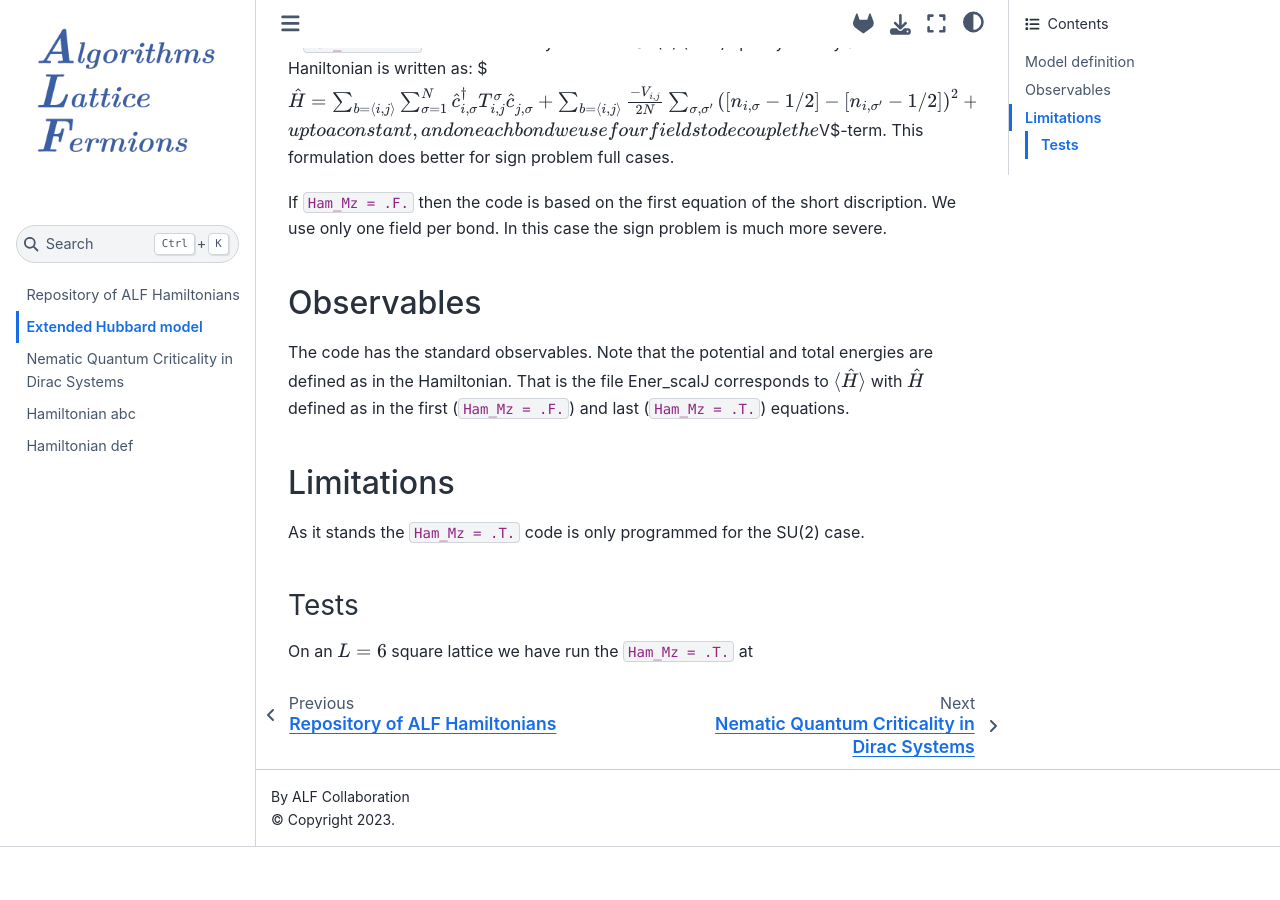
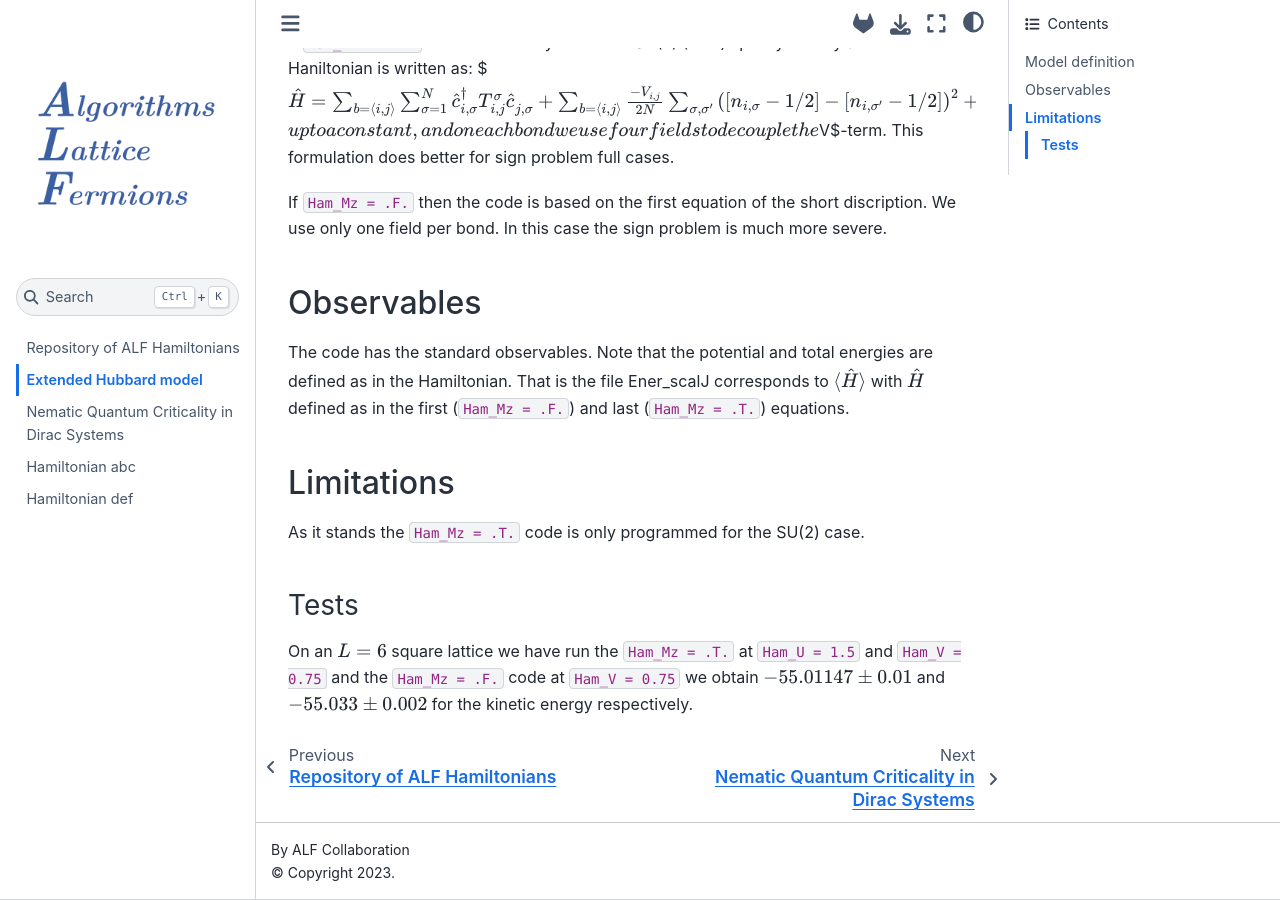
Before and after one commit to ALF-QMC/Hamiltonians, a Jupyter Book: the page built from Hamiltonians/Extended_Hubbard_Model/README.md, in a window 1280 px wide and 900 px high, scrolled down 1375 px. Built offline with Jupyter Book 1.0.4 settings and Sphinx 7.4.7 and the Sphinx Book theme 1.1.4, drawn with Linux system fonts in a browser that asks for light colours; before the commit the page ends 2222 px from its top, so only the background shows below that.

Commit message:
Update file README.md

````diff
--- a/Hamiltonians/Extended_Hubbard_Model/README.md
+++ b/Hamiltonians/Extended_Hubbard_Model/README.md
@@ -66,15 +66,15 @@
 $$
 up to a constant, and on each bond we use four fields  to  decouple the $V$-term.  This formulation does better for  sign problem full cases.
 
-If  ```Ham_Mz = .F.```  then the code is based  on   the first equation of the short discription.  We use only one field per bond.  In this case the sign problem is much more severe.
+If  `Ham_Mz = .F.`  then the code is based  on   the first equation of the short discription.  We use only one field per bond.  In this case the sign problem is much more severe.
 
 ## Observables
-The code  has  the standard  observables. Note that  the potential and  total  energies  are   defined  as in the  Hamiltonian.   That is   the file Ener\_scalJ   corresponds to
-  $\langle \hat{H}   \rangle$  with  $\hat{H}$  defined  as  in the  first  (```Ham_Mz = .F.```)  and last (```Ham_Mz = .T.```) equations.
+The code  has  the standard  observables. Note that  the potential and  total  energies  are   defined  as in the  Hamiltonian.   That is   the file Ener_scalJ   corresponds to
+  $\langle \hat{H}   \rangle$  with  $\hat{H}$  defined  as  in the  first  (`Ham_Mz = .F.`)  and last (`Ham_Mz = .T.`) equations.
 
 ## Limitations
 As  it  stands  the  ```Ham_Mz = .T.```  code  is only programmed for  the SU(2) case.
 
 ### Tests
 
-On an $L=6$  square lattice  we  have run the  ```Ham_Mz = .T.```   at
+On an $L=6$  square lattice  we  have run the  `Ham_Mz = .T.`   at `Ham_U = 1.5`  and `Ham_V = 0.75` and the `Ham_Mz = .F.`  code  at `Ham_V = 0.75` we  obtain  $-55.01147 \pm 0.01$  and $-55.033 \pm 0.002$ for the kinetic energy respectively.
````
